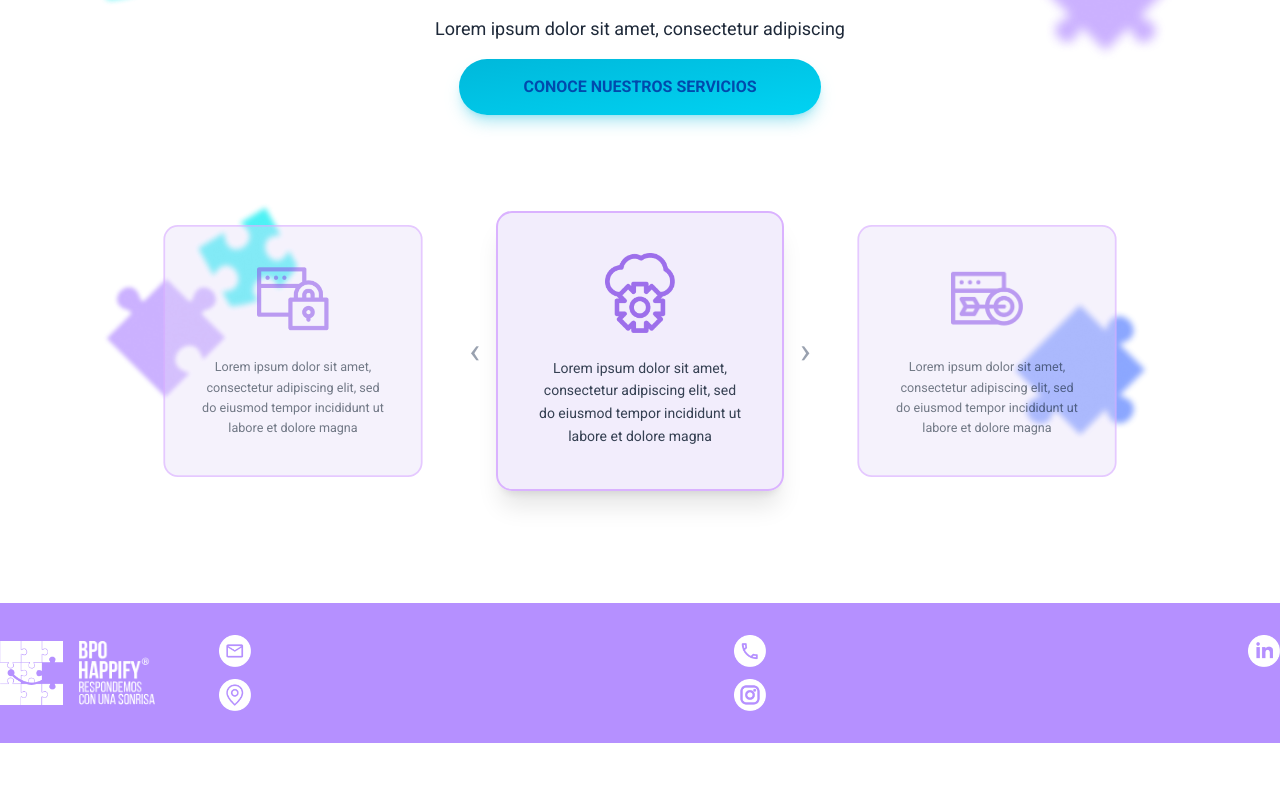
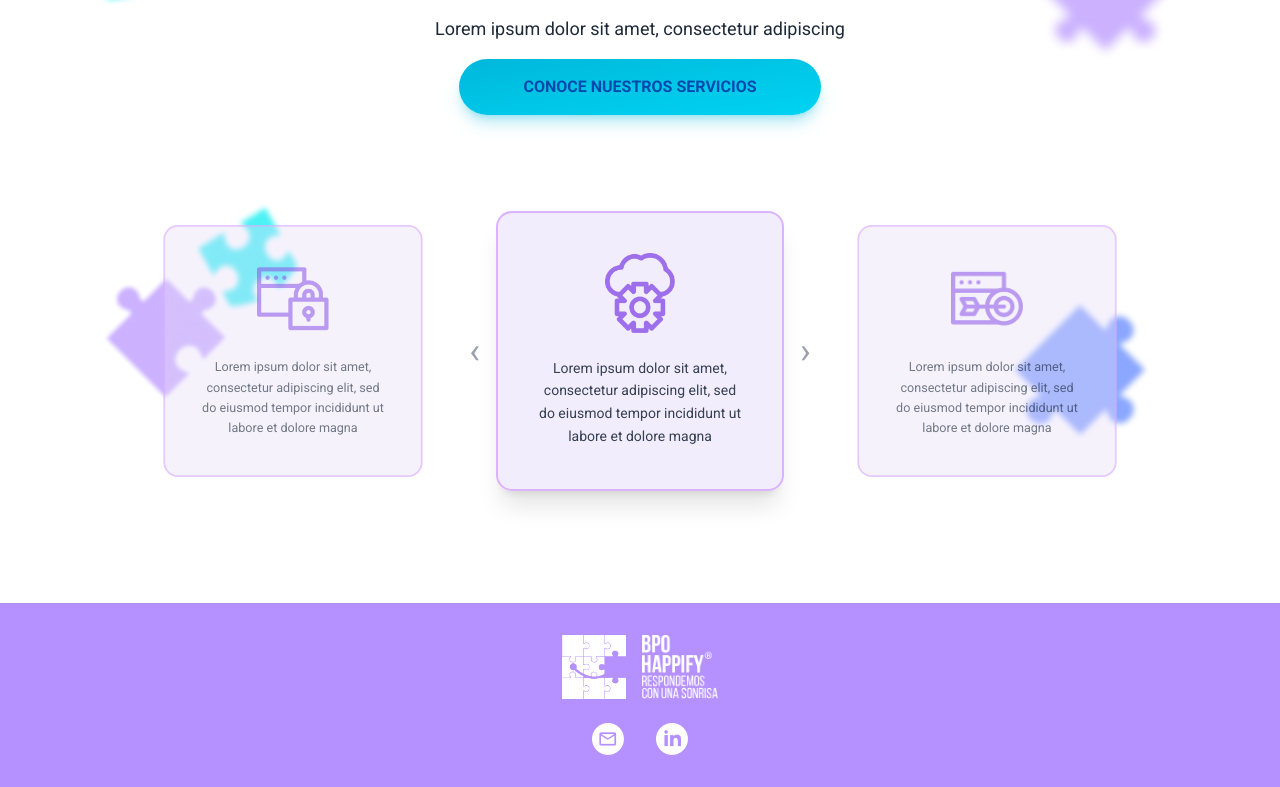
Before and after one commit to CerebiiaCompany/hilda-landing, a React (Vite) app: page / in a window 1280 px wide. Shown: the part 1739-2526 px from the top of the page. Before the commit the page ends 2482 px from the top, so only its background shows below. Built offline with nearby package versions, Linux system fonts and the light colour scheme.

Commit message:
fix:fix-footer

```diff
--- a/src/components/Footer.tsx
+++ b/src/components/Footer.tsx
@@ -3,26 +3,17 @@ export default function Footer() {
         <>
             {/* Mobile Footer */}
             <footer className="md:hidden py-8 relative" style={{ backgroundColor: '#B590FF' }}>
-                <div className="flex items-start gap-8 px-6">
-                    {/* Logo */}
-                    <div className="flex items-center gap-2 flex-shrink-0 mt-4">
+                <div className="flex flex-col items-center gap-6 px-6">
+                    {/* Logo - Centered */}
+                    <div className="flex items-center gap-2 justify-center">
                         <img src={`${import.meta.env.BASE_URL}logoBPO.png`} alt="Logo BPO" className="h-20" />
                         <img src={`${import.meta.env.BASE_URL}BPO.png`} alt="BPO Happify" className="h-20" />
                     </div>
 
-                    {/* Contact Icons - Vertical Stack */}
-                    <div className="flex flex-col gap-3 items-center">
+                    {/* Contact Icons - Horizontal */}
+                    <div className="flex gap-6 items-center justify-center">
                         <a href="mailto:contact@bpohappify.com" className="hover:opacity-80 transition-opacity">
                             <img src={`${import.meta.env.BASE_URL}gmail.png`} alt="Email" className="h-10 w-10" />
-                        </a>
-                        <a href="https://maps.google.com" target="_blank" rel="noopener noreferrer" className="hover:opacity-80 transition-opacity">
-                            <img src={`${import.meta.env.BASE_URL}maps.png`} alt="Location" className="h-10 w-10" />
-                        </a>
-                        <a href="tel:+1234567890" className="hover:opacity-80 transition-opacity">
-                            <img src={`${import.meta.env.BASE_URL}llamada.png`} alt="Phone" className="h-10 w-10" />
-                        </a>
-                        <a href="https://instagram.com" target="_blank" rel="noopener noreferrer" className="hover:opacity-80 transition-opacity">
-                            <img src={`${import.meta.env.BASE_URL}ig.png`} alt="Instagram" className="h-10 w-10" />
                         </a>
                         <a href="https://linkedin.com" target="_blank" rel="noopener noreferrer" className="hover:opacity-80 transition-opacity">
                             <img src={`${import.meta.env.BASE_URL}linklind.png`} alt="LinkedIn" className="h-10 w-10" />
@@ -34,41 +25,21 @@ export default function Footer() {
             {/* Desktop Footer */}
             <footer className="hidden md:block py-8 relative -mx-12 md:-mx-20 px-12 md:px-20" style={{ backgroundColor: '#B590FF' }}>
                 <div className="max-w-7xl mx-auto">
-                    <div className="flex items-center gap-16">
-                        {/* Logo */}
-                        <div className="flex items-center gap-4 flex-shrink-0">
+                    <div className="flex flex-col items-center gap-6">
+                        {/* Logo - Centered */}
+                        <div className="flex items-center gap-4 justify-center">
                             <img src={`${import.meta.env.BASE_URL}logoBPO.png`} alt="Logo BPO" className="h-16" />
                             <img src={`${import.meta.env.BASE_URL}BPO.png`} alt="BPO Happify" className="h-16" />
                         </div>
 
-                        {/* Contact Icons */}
-                        <div className="flex items-start justify-between flex-grow">
-                            {/* Gmail and Maps column */}
-                            <div className="flex flex-col gap-3">
+                        {/* Contact Icons - Horizontal */}
+                        <div className="flex items-center gap-8 justify-center">
                             <a href="mailto:contact@bpohappify.com" className="hover:opacity-80 transition-opacity">
                                 <img src={`${import.meta.env.BASE_URL}gmail.png`} alt="Email" className="h-8 w-8" />
                             </a>
-                                <a href="https://maps.google.com" target="_blank" rel="noopener noreferrer" className="hover:opacity-80 transition-opacity">
-                                    <img src={`${import.meta.env.BASE_URL}maps.png`} alt="Location" className="h-8 w-8" />
-                                </a>
-                            </div>
-
-                            {/* Llamada and Instagram column */}
-                            <div className="flex flex-col gap-3">
-                                <a href="tel:+1234567890" className="hover:opacity-80 transition-opacity">
-                                    <img src={`${import.meta.env.BASE_URL}llamada.png`} alt="Phone" className="h-8 w-8" />
-                                </a>
-                                <a href="https://instagram.com" target="_blank" rel="noopener noreferrer" className="hover:opacity-80 transition-opacity">
-                                    <img src={`${import.meta.env.BASE_URL}ig.png`} alt="Instagram" className="h-8 w-8" />
-                                </a>
-                            </div>
-
-                            {/* LinkedIn column */}
-                            <div className="flex flex-col">
                             <a href="https://linkedin.com" target="_blank" rel="noopener noreferrer" className="hover:opacity-80 transition-opacity">
                                 <img src={`${import.meta.env.BASE_URL}linklind.png`} alt="LinkedIn" className="h-8 w-8" />
                             </a>
-                            </div>
                         </div>
                     </div>
                 </div>
```
Lines whose indentation alone changed are shown as unchanged.
